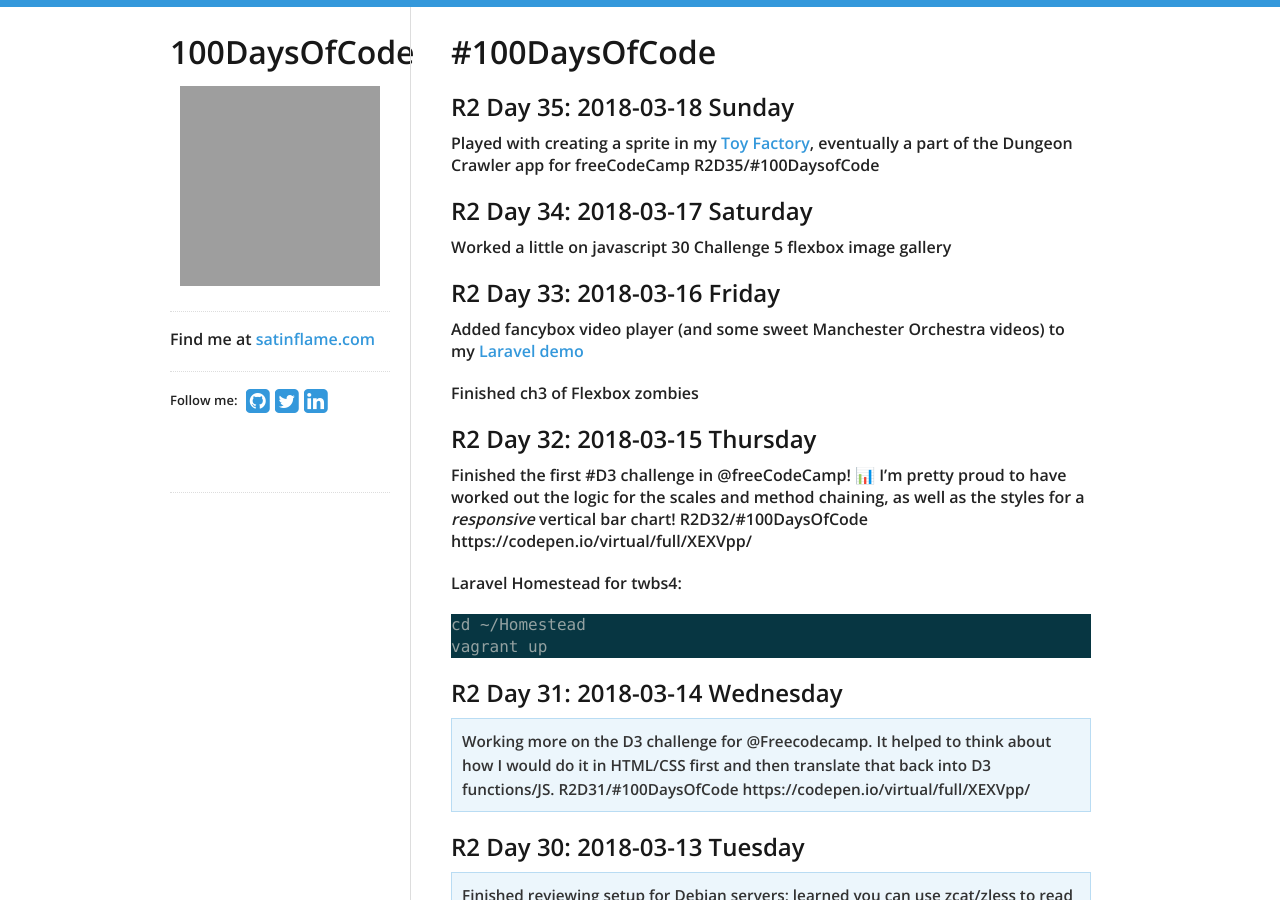
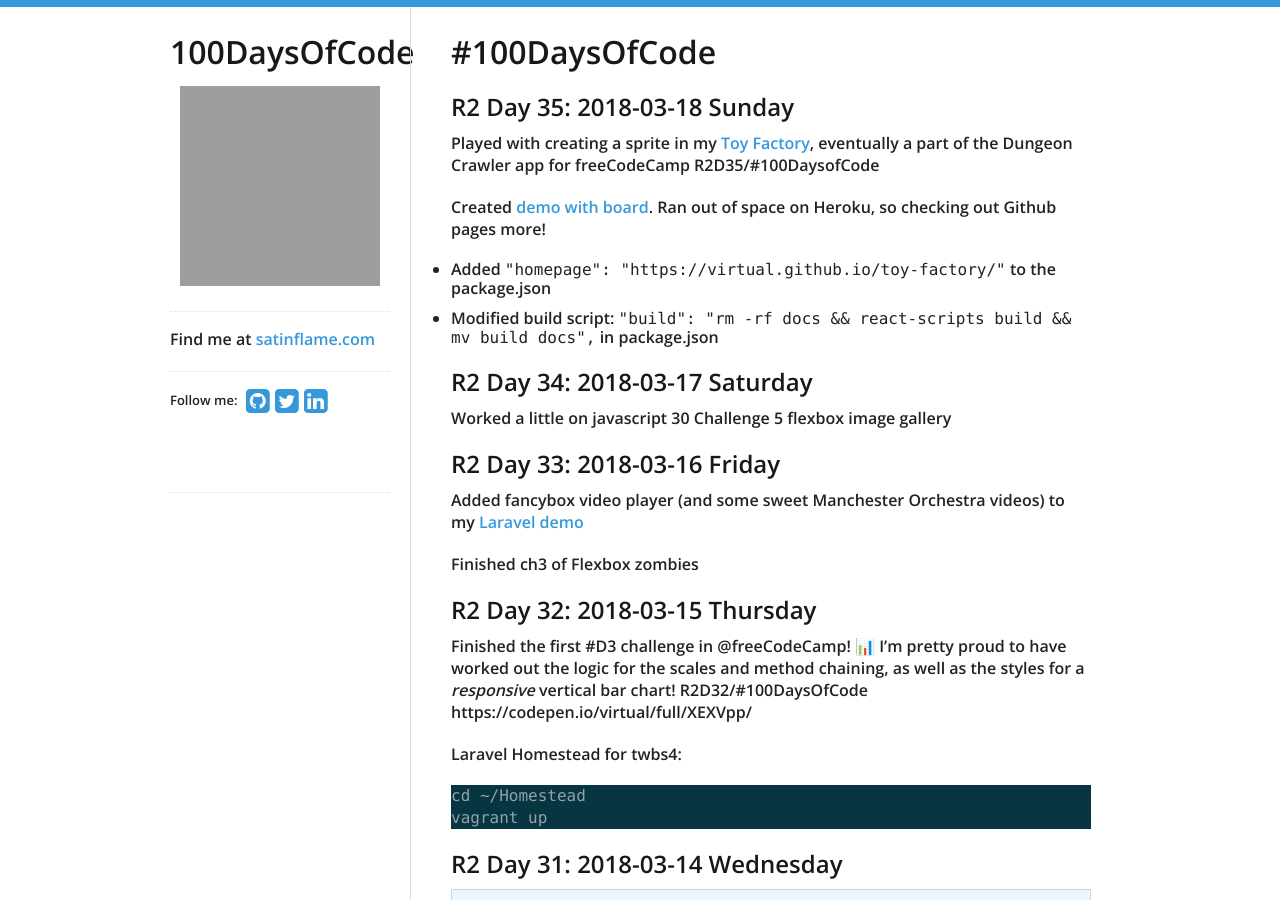
Before and after one commit to virtual/100daysofcode, a Jekyll site: the page built from index.md, in a window 1280 px wide and 900 px high. Built offline with Jekyll 4.4.1, drawn with Linux system fonts in a browser that asks for light colours; nearby versions of some CDN libraries; our own code applies the rules of GitHub Pages for plain Markdown files; grey boxes are pictures that could not be loaded.

Commit message:
Update index.md

```diff
--- a/index.md
+++ b/index.md
@@ -3,6 +3,11 @@
 ## R2 Day 35: 2018-03-18 Sunday
 
 Played with creating a sprite in my [Toy Factory](https://github.com/virtual/toy-factory), eventually a part of the Dungeon Crawler app for freeCodeCamp R2D35/#100DaysofCode
+
+Created [demo with board](https://virtual.github.io/toy-factory/). Ran out of space on Heroku, so checking out Github pages more!
+
+- Added `"homepage": "https://virtual.github.io/toy-factory/"` to the package.json
+- Modified build script: `"build": "rm -rf docs && react-scripts build && mv build docs",` in package.json
 
 ## R2 Day 34: 2018-03-17 Saturday
 
```
